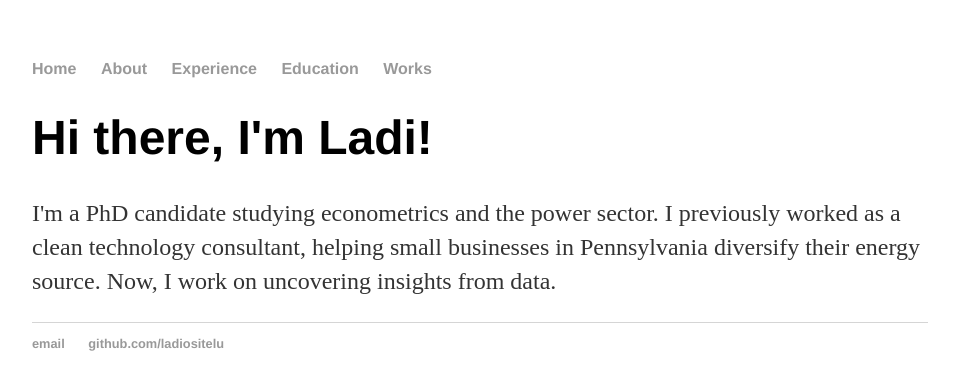
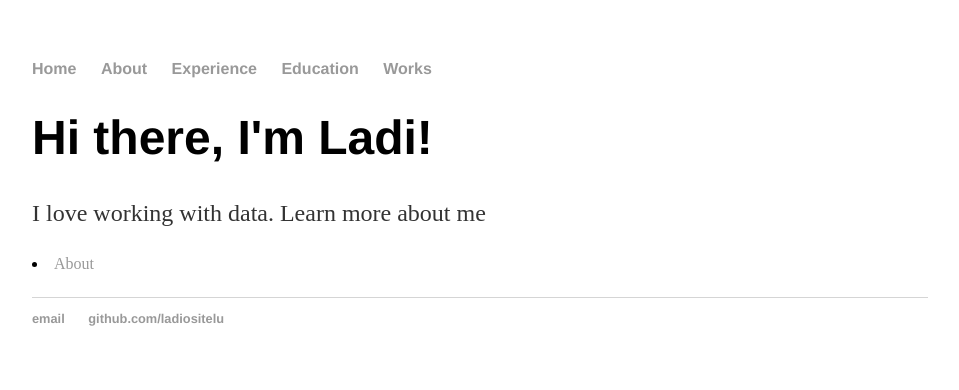
Before and after one commit to ladiositelu/ladiositelu.github.io, a Jekyll site: the page built from index.html, in a window 1280 px wide. Shown: the top 390 px of the page, without its empty margins (160-1119 px from the left). Built offline with Jekyll 4.4.1, drawn with Linux system fonts in a browser that asks for light colours.

Commit message:
Update index.html

```diff
--- a/index.html
+++ b/index.html
@@ -4,5 +4,5 @@ title: Ladi Ositelu, PhD candidate at Penn State
 ---
 <div class="blurb">
 	<h1>Hi there, I'm Ladi!</h1>
-	<p> I'm a PhD candidate studying econometrics and the power sector. I previously worked as a clean technology consultant, helping small businesses in Pennsylvania diversify their energy source. Now, I work on uncovering insights from data.</p>
+	<p> I love working with data. Learn more about me <li><a href="/about">About</a></li>  </p>
 </div><!-- /.blurb -->
```
